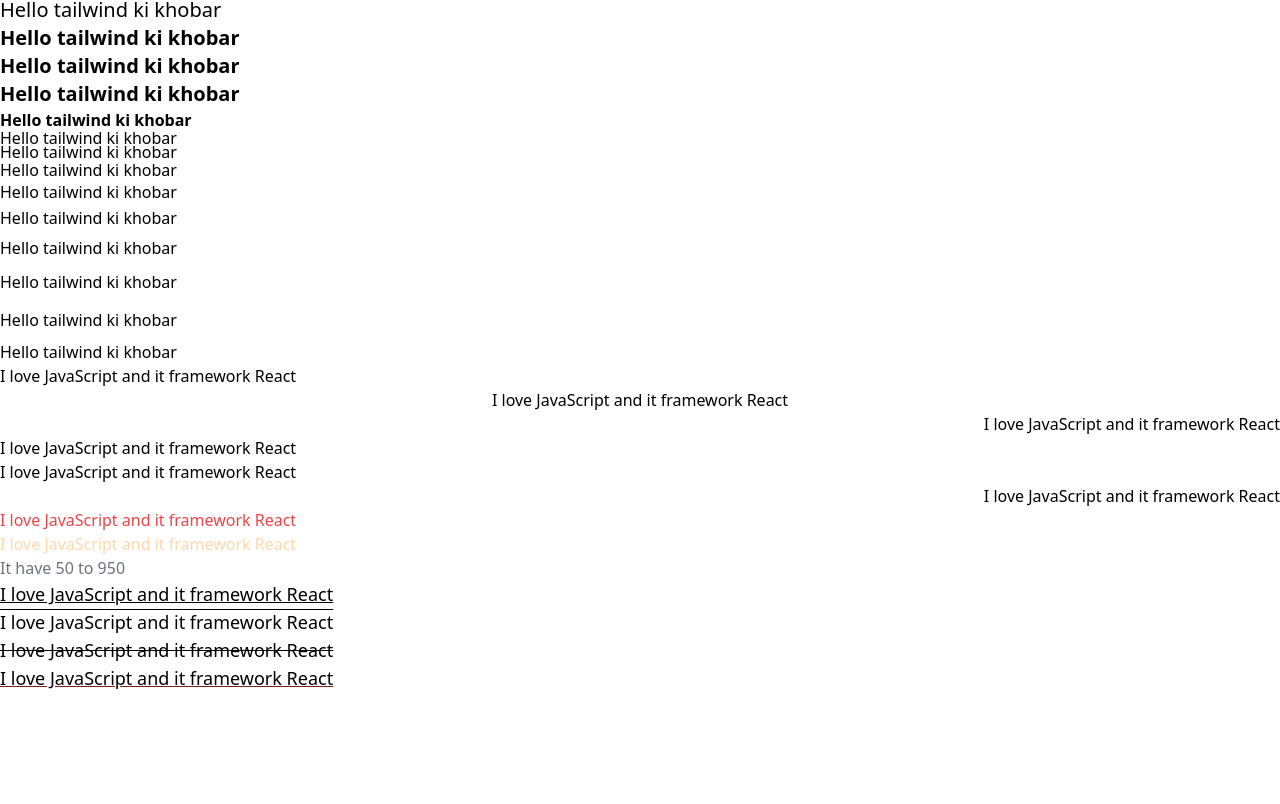
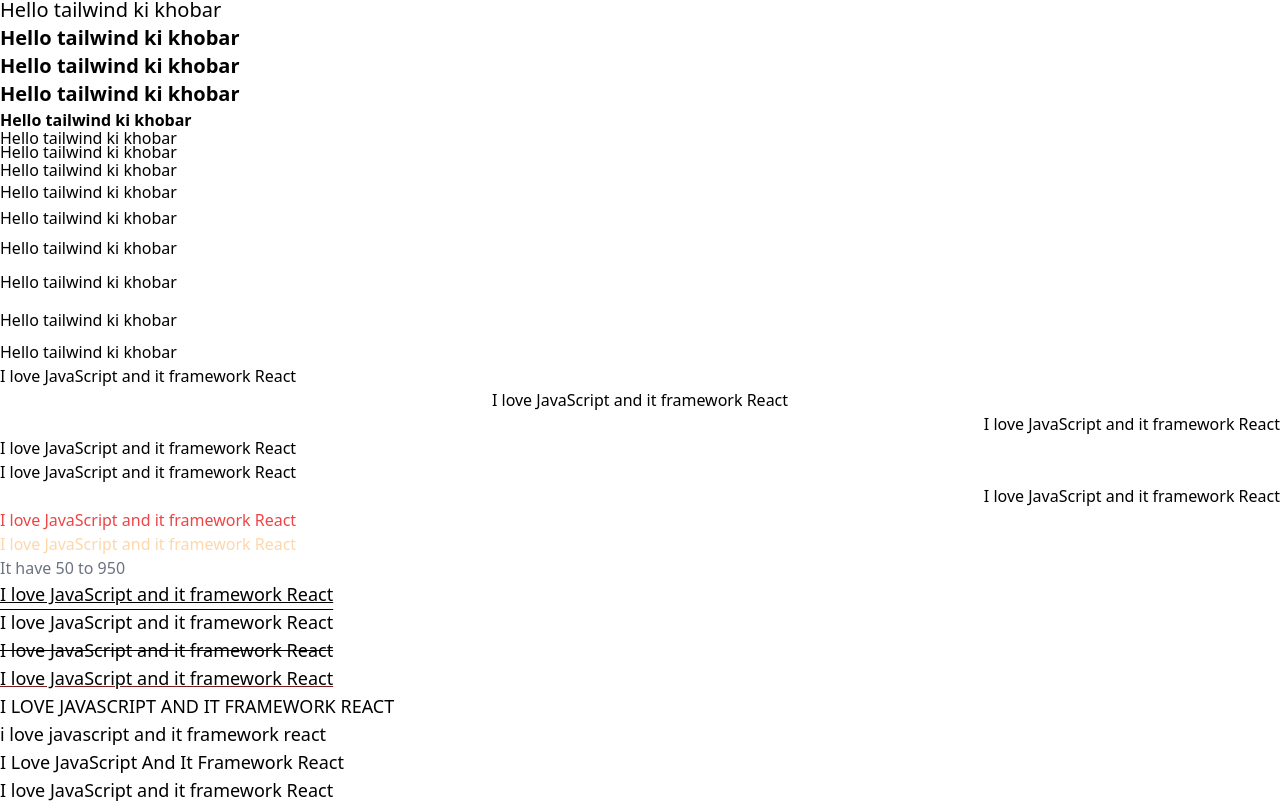
Before and after one commit to code-with-omar/tailwind-css, a plain HTML site: page index.html in a window 1280 px wide. Shown: the part 572-1376 px from the top of the page. Before the commit the page ends 1264 px from the top, so only its background shows below. Drawn offline with nearby package versions, Linux system fonts and the light colour scheme.

Commit message:
text transform try to understand

```diff
--- a/index.html
+++ b/index.html
@@ -60,6 +60,13 @@
 
     <!-- text decoration color -->
      <p class="text-lg underline decoration-red-900">I love JavaScript and it framework React</p>
+
+     <!-- text transform -->
+     <p class="text-lg uppercase">I love JavaScript and it framework React</p>
+     <p class="text-lg lowercase">I love JavaScript and it framework React</p>
+     <p class="text-lg capitalize">I love JavaScript and it framework React</p>
+     <p class="text-lg normal-case">I love JavaScript and it framework React</p>
+
 </body>
 
 </html>
```
